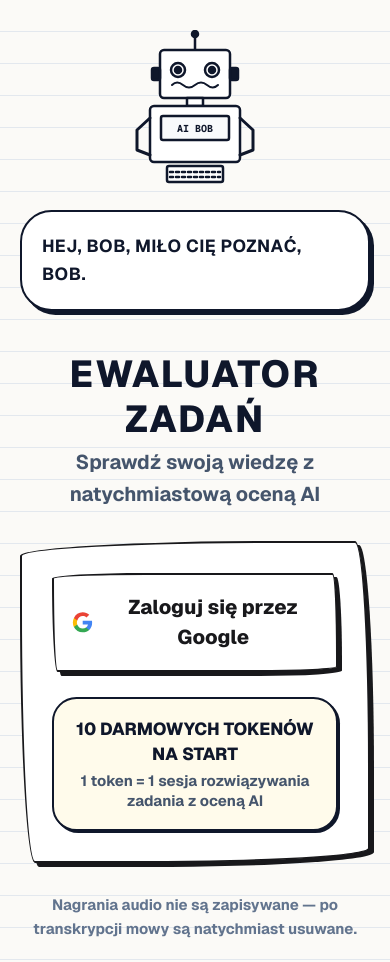
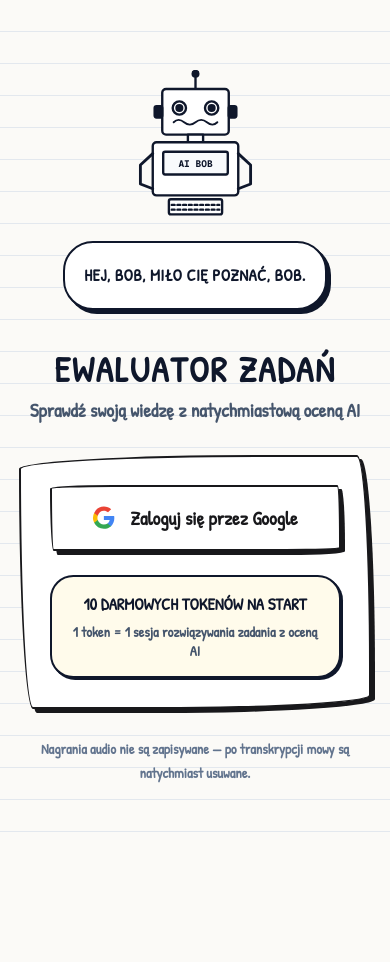
Before and after one commit to lubiebuty/ciastonanalesniki, a Next.js app: page /login in a window 390 px wide. After the commit the page ends 844 px from the top, so only its background shows below. Built offline with nearby package versions, Linux system fonts and the light colour scheme; no server answers.

Commit message:
style: restore cwaniaczek comic sketch font styling

```diff
--- a/src/app/globals.css
+++ b/src/app/globals.css
@@ -1,3 +1,4 @@
+@import url('https://fonts.googleapis.com/css2?family=Patrick+Hand&family=Comic+Neue:wght@400;700&display=swap');
 @import "tailwindcss";
 @import "tw-animate-css";
 @import "shadcn/tailwind.css";
@@ -88,12 +89,12 @@
     @apply border-border outline-ring/50;
   }
   html {
-    @apply font-sans;
+    font-family: 'Patrick Hand', 'Comic Neue', system-ui, cursive, sans-serif;
     font-size: 18px;
   }
   @media (max-width: 640px) {
     html {
-      font-size: 20px;
+      font-size: 19px;
     }
   }
   body {
@@ -110,7 +111,7 @@
    ═══════════════════════════════════════════════════════════════════ */
 
 .font-sketch {
-  font-family: var(--font-sans), system-ui, -apple-system, sans-serif;
+  font-family: 'Patrick Hand', 'Comic Neue', cursive, sans-serif;
 }
 
 /* Ruled notebook paper background */
```
